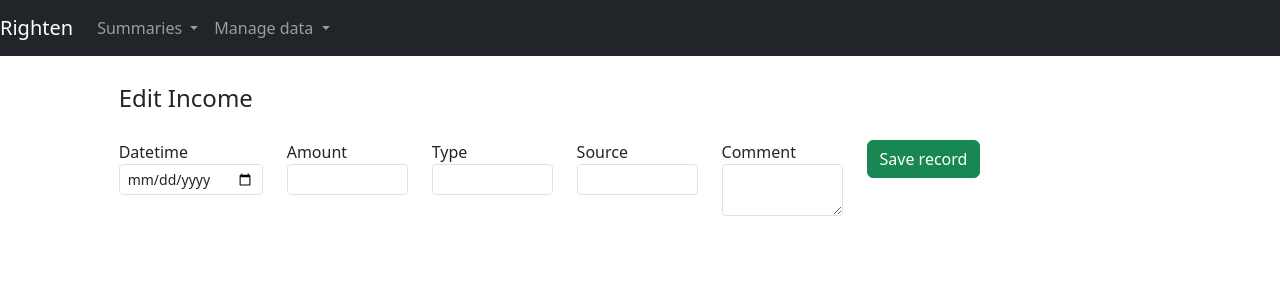
After one commit to MarcinNowak94/Righten, a Flask app: template Sources/web/RightenWeb/templates/incomeedit.html in a window 1280 px wide. The commit adds this page. Shown: the top 300 px of the page. Run offline with Flask 3, Linux system fonts and the light colour scheme; the template is opened without the code that fills it: most values are stand-ins (such as "Sample title", 1, 10 or a date in 2020); form fields are guessed from the names that the template uses; parts of the project's set-up code (start-up, migrations or seed data) failed here and were passed over; some libraries are stand-ins or nearby versions.

Commit message:
Failed to ad workin Editor

```diff
--- a/Sources/web/RightenWeb/forms.py
+++ b/Sources/web/RightenWeb/forms.py
@@ -26,7 +26,7 @@ class IncomeInputForm(CommonForm):
           sources.append(source[0])
 
     type = SelectField("Type", validators=[DataRequired()],
-                          choices=types
+                          choices=types,
                         )
     #NICE-TO-HAVE: display only sources viable for specified type
     source = SelectField("Source", validators=[DataRequired()],
--- a/Sources/web/RightenWeb/templates/expenditurestable.html
+++ b/Sources/web/RightenWeb/templates/expenditurestable.html
@@ -43,7 +43,7 @@ IDs are turned into readable data which they represent-->
                 {{ form.productID.label(class = "form-control-label") }}
                 {{ form.productID(class = "form-control form-control-sm") }}
             </div>
-            <!--TODO: fix, looks weird-->>
+
             <div class="col form-group">
                 {{ form.isCash.label(class = "form-control-label form-control-sm") }}
                 {{ form.isCash }}
@@ -63,9 +63,9 @@ IDs are turned into readable data which they represent-->
 </div>
 <br></br>
 
-<div class="col-sm-10 ml-auto mr-auto ">
+<div class="col-sm-10 ml-auto mr-auto">
     <H2>Expenditures</H2>
-    <table class="table">
+    <table class="table table-hover">
         <thead class="thead-dark">
             <tr>
                 <th scope="col">ID</th>
--- /dev/null
+++ b/Sources/web/RightenWeb/templates/incomeedit.html
@@ -0,0 +1,63 @@
+{% extends 'layout.html' %}
+{% block content %}
+
+<!--#TODO: Change so user can add multiple records in one transaction-->
+<div class="col-sm-10 ml-auto mr-auto">
+    <form action="" method="POST">
+        {{ form.csrf_token() }}
+        <fieldset class="form-group">
+            <legend class="mb-4">Edit Income</legend>
+            <div class="row form-group">
+            <div class="col form-group">
+                {{ form.datetime.label(class="form-control-label") }}
+                {% if form.datetime.errors %}
+                {{ form.datetime(class="form-control form-control-sm is-invalid") }}
+                {% for error in form.datetime.errors %}
+                <div class="invalid-feedback">
+                    <span>{{error}}</span>
+                </div>
+                {% endfor %}
+                {% else %}
+                {{ form.datetime(class="form-control form-control-sm") }}
+                {% endif %}
+            </div>
+
+            <div class="col form-group">
+                {{ form.amount.label(class="form-control-label") }}
+                {% if form.amount.errors %}
+                {{ form.amount(class="form-control form-control-sm is-invalid") }}
+                {% for error in form.amount.errors %}
+                <div class="invalid-feedback">
+                    <span>{{error}}</span>
+                </div>
+                {% endfor %}
+                {% else %}
+                {{ form.amount(class="form-control form-control-sm") }}
+                {% endif %}
+            </div>
+
+            <div class="col form-group">
+                {{ form.type.label(class = "form-control-label") }}
+                {{ form.type(class = "form-control form-control-sm") }}
+            </div>
+
+            <div class="col form-group">
+                {{ form.source.label(class = "form-control-label") }}
+                {{ form.source(class = "form-control form-control-sm") }}
+            </div>
+
+            <div class="col form-group">
+                {{ form.comment.label(class = "form-control-label") }}
+                {{ form.comment(class = "form-control form-control-sm") }}
+            </div>
+
+            <div class="col">
+                {{ form.submit(class="btn btn-success", value="Save record")}}
+            </div>
+        </div>
+        </fieldset>
+    </form>
+</div>
+<br></br>
+
+{% endblock %}
--- a/Sources/web/RightenWeb/templates/producttypestable.html
+++ b/Sources/web/RightenWeb/templates/producttypestable.html
@@ -34,7 +34,7 @@ IDs are turned into readable data which they represent-->
 </div>
 <br></br>
 
-<div class="col-sm-10 ml-auto mr-auto ">
+<div class="col-sm-20 ">
     <H2>Product Types</H2>
     <table class="table">
         <thead class="thead-dark">
--- a/Sources/web/informations_and_sources.txt
+++ b/Sources/web/informations_and_sources.txt
@@ -11,11 +11,11 @@ https://www.youtube.com/watch?v=UK57IHzSh8I
 https://stackoverflow.com/questions/31444036/runtimeerror-working-outside-of-application-context
 https://www.chartjs.org/
 https://getbootstrap.com/docs/4.0/
+https://flask-wtf.readthedocs.io/en/1.0.x/
 
 TODO: Check materials
 https://www.youtube.com/watch?v=5aYpkLfkgRE
 https://realpython.com/getting-started-with-bootstrap-3/
-https://flask-wtf.readthedocs.io/en/1.0.x/
 https://github.com/Princekrampah/FlaskExpenseTracker/tree/master
 https://blog.miguelgrinberg.com/post/the-flask-mega-tutorial-part-xv-a-better-application-structure
 
```
